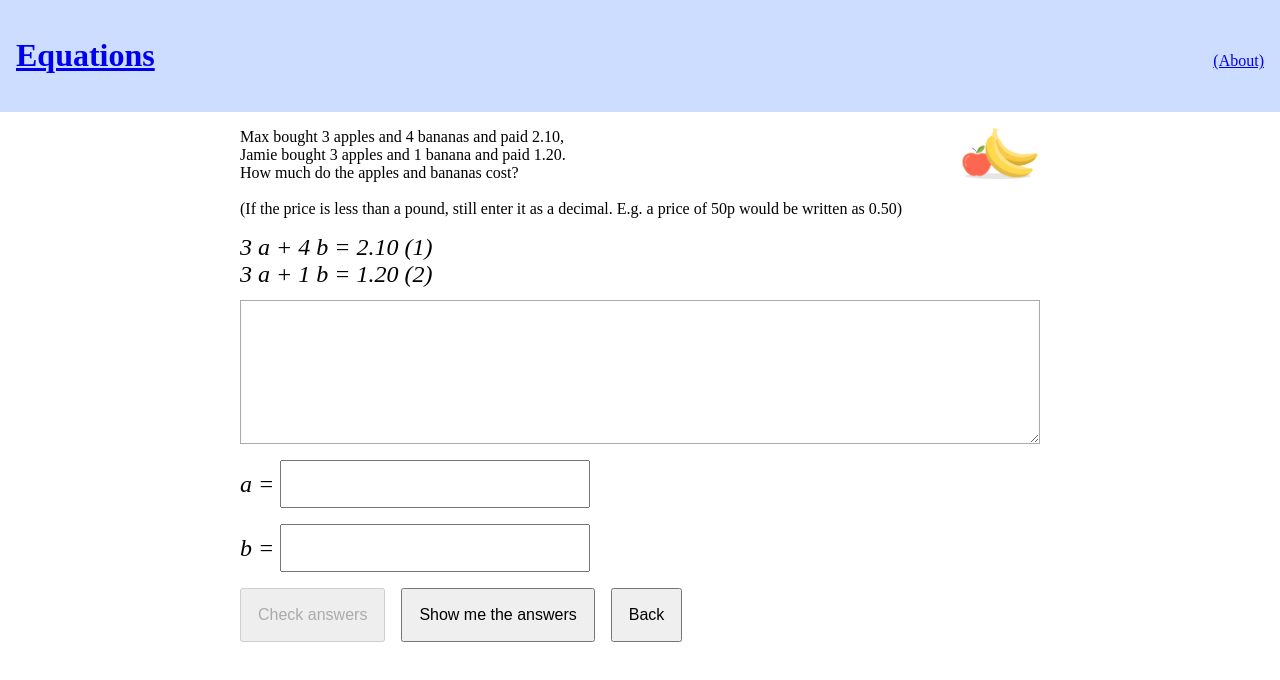
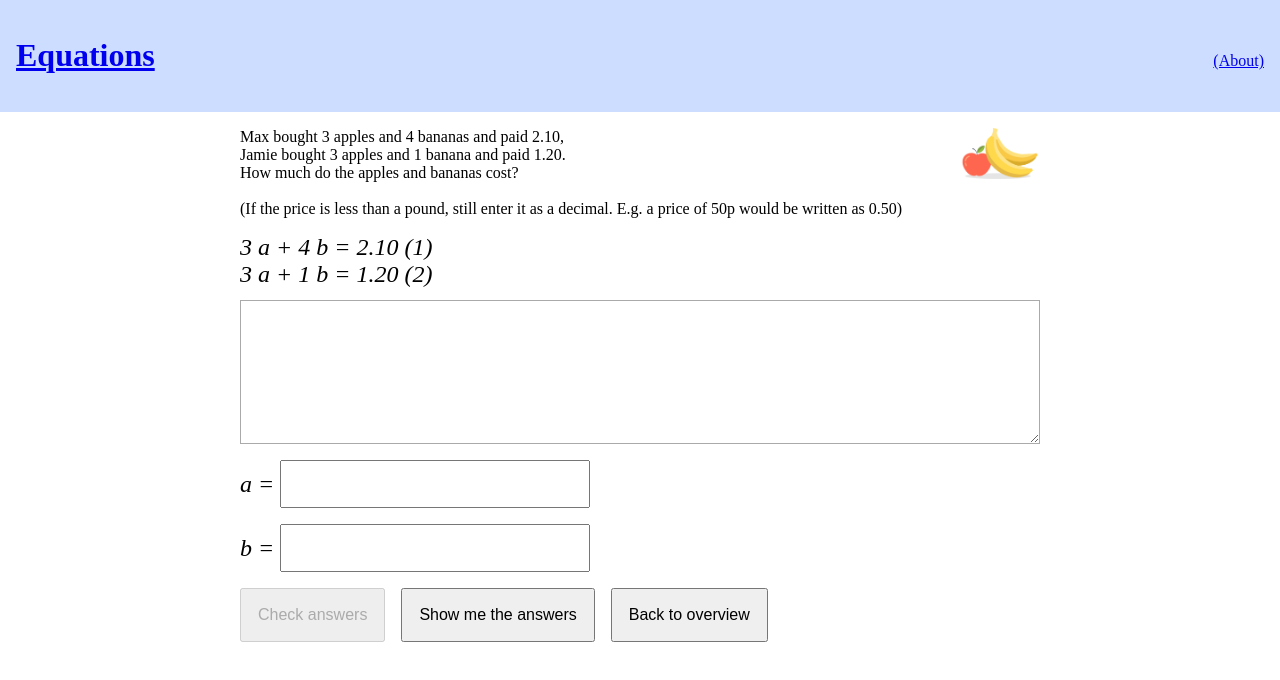
Before and after one commit to jacekkopecky/equations, a React (Vite) app: page /eq in a window 1280 px wide. Shown: the top 680 px of the page. Built offline with nearby package versions, Linux system fonts and the light colour scheme.

Commit message:
add "next assignment" button

```diff
--- a/src/js/AppState.js
+++ b/src/js/AppState.js
@@ -37,6 +37,31 @@ export default class AppState {
     return assignment;
   }
 
+  getAssignmentInformation(userLevel, n) {
+    const challenge = n % BATCH_SIZE === 0;
+    const assignmentInfo = {
+      level: challenge ? userLevel + 1 : chooseLevel(userLevel),
+      n,
+      challenge,
+    };
+
+    const attempted = this.state.assignments[n];
+    if (attempted) {
+      assignmentInfo.level = attempted.level;
+      assignmentInfo.done = attempted.done;
+      assignmentInfo.answeredCorrectly = attempted.answeredCorrectly;
+    }
+
+    return assignmentInfo;
+  }
+
+  getNextAssignment(n) {
+    const assignmentN = this.getAssignmentInformation(0, n);
+    if (!assignmentN.done) return null; // there should be no "next" link
+
+    return this.getAssignmentInformation(this.level, n + 1);
+  }
+
   getUpcomingAssignments() {
     let firstUnsolved = this.state.assignments.findIndex((a, i) => i > 0 && !a?.done);
     if (firstUnsolved === -1) firstUnsolved = this.state.assignments.length || 1;
@@ -46,21 +71,8 @@ export default class AppState {
     const level = this.level;
 
     for (let i = 0; i < BATCH_SIZE; i += 1) {
-      const attempted = this.state.assignments[first + i];
-      const challenge = i === BATCH_SIZE - 1;
-      if (attempted) {
-        assignments[i] = {
-          level: attempted.level,
-          n: attempted.n,
-          done: attempted.done,
-          answeredCorrectly: attempted.answeredCorrectly,
-        };
-      } else {
-        assignments[i] = {
-          level: challenge ? level + 1 : chooseLevel(level),
-          n: first + i,
-        };
-      }
+      const assignment = this.getAssignmentInformation(level, first + i);
+      assignments[i] = assignment;
     }
 
     return assignments;
--- a/src/js/components/Overview.js
+++ b/src/js/components/Overview.js
@@ -30,7 +30,7 @@ export default function Overview({ appState }) {
         key={a.n}
         level={a.level}
         n={a.n}
-        isChallenge={a.level > userLevel}
+        isChallenge={a.challenge}
         disabled={a.disabled}
         done={a.done}
         answeredCorrectly={a.answeredCorrectly}
--- a/src/js/components/SolveAssignment.css
+++ b/src/js/components/SolveAssignment.css
@@ -42,11 +42,11 @@
 #solve-equation button {
   font-size: 1em;
   padding: 1em;
-  margin-right: 1em;
 }
 
-#solve-equation a > button {
-  margin: 0;
+#solve-equation .buttons > * {
+  margin-right: 1em;
+  margin-bottom: 1em;
 }
 
 #solve-equation .equations-text {
--- a/src/js/components/SolveAssignment.js
+++ b/src/js/components/SolveAssignment.js
@@ -15,6 +15,7 @@ export default function SolveAssignment(props) {
 
   const appState = props.appState;
   const assignment = appState.getAssignment(level, n);
+  const nextAssignment = appState.getNextAssignment(n);
 
   const varNames = Array.from(Equations.extractVariables(assignment.equations));
 
@@ -91,6 +92,7 @@ export default function SolveAssignment(props) {
         ) }
       </div>
 
+      <div className="buttons">
         <button
           type="button"
           onClick={checkAnswers}
@@ -108,8 +110,13 @@ export default function SolveAssignment(props) {
         </button>
 
         { props.back && (
-        <Link to={props.back}><button tabIndex={-1} type="button">Back</button></Link>
+          <Link to={props.back}><button tabIndex={-1} type="button">Back to overview</button></Link>
         ) }
+
+        { nextAssignment && (
+          <Link to={`/eq/${nextAssignment.level}/${nextAssignment.n}`}><button tabIndex={-1} type="button">Next assignment</button></Link>
+        ) }
+      </div>
 
     </main>
   );
--- a/src/js/tools/react.js
+++ b/src/js/tools/react.js
@@ -25,11 +25,10 @@ export function PropsFromRouteParams(props) {
  * useLocalStorage hook from https://usehooks.com/useLocalStorage/ 2020-09-13
  *
  * extended to add deleteValue() (does not affect the state)
+ * extended to detect stale state
  */
 export function useLocalStorage(key, initialValue) {
-  // State to store our value
-  // Pass initial state function to useState so logic is only executed once
-  const [storedValue, setStoredValue] = useState(() => {
+  const getCurrentValue = () => {
     try {
       // Get from local storage by key
       const item = window.localStorage.getItem(key);
@@ -40,7 +39,22 @@ export function useLocalStorage(key, initialValue) {
       console.log(error);
       return initialValue;
     }
-  });
+  };
+
+  // State to store our value
+  // Pass initial state function to useState so logic is only executed once
+  const [storedValue, setStoredValue] = useState(getCurrentValue);
+
+  // remember the key so we can find out when state gets stale
+  const [storedKey, setStoredKey] = useState(key);
+
+  if (storedKey !== key) {
+    const currentRaw = window.localStorage.getItem(key);
+    if (JSON.stringify(storedValue) !== currentRaw) {
+      setStoredValue(getCurrentValue());
+    }
+    setStoredKey(key);
+  }
 
   // Return a wrapped version of useState's setter function that ...
   // ... persists the new value to localStorage.
```
Lines whose indentation alone changed are shown as unchanged.
